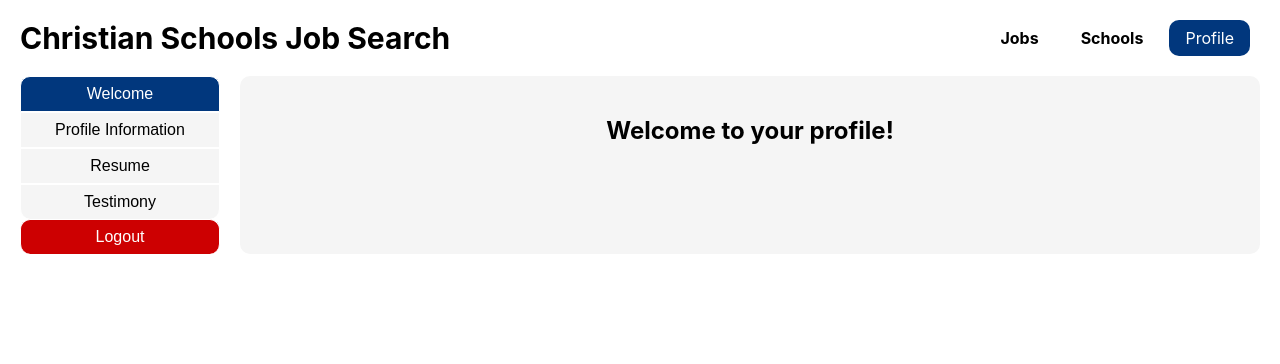
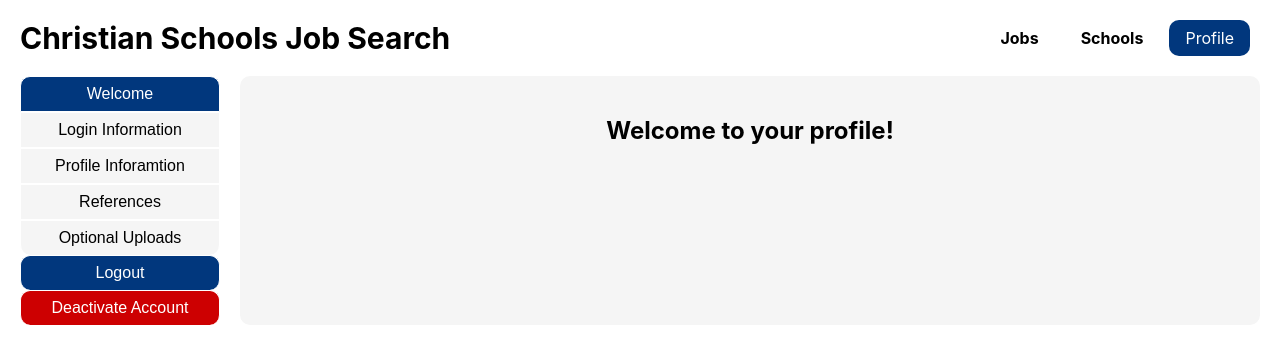
Before and after one commit to JS-7274/CSJSE-Clone, a React (Create React App) app in the folder csjse-app/client/: page /TeacherStaffProfile in a window 1280 px wide. Shown: the top 364 px of the page. Built offline with nearby package versions, Linux system fonts and the light colour scheme.

Commit message:
CSS and Content Update
Failed login component, profile pages

```diff
--- a/csjse-app/client/src/components/FailedLogin.js
+++ b/csjse-app/client/src/components/FailedLogin.js
@@ -1,12 +1,11 @@
-import React from 'react';
-
+import React from "react";
 
 //Show this if a login attempt failed
 const LoginFailed = ({ onClose }) => (
-    <div className="loginfailed">
-        <p>Account Entered Does Not Exist</p>
-        <button onClick={onClose}>Close</button>
-    </div>
+	<div className="loginfailed">
+		<p>We're sorry, no account exists with these credentials.</p>
+		<button onClick={onClose}>Try Again</button>
+	</div>
 );
 
 export default LoginFailed;
--- a/csjse-app/client/src/pages/TeacherLogin.js
+++ b/csjse-app/client/src/pages/TeacherLogin.js
@@ -47,7 +47,9 @@ export default function TeacherLogin() {
 			{/*Another container to change style*/}
 			<div className="login-container">
 				{/*Shows a component that tells the user the information entered is incorrect if the login attempt failed*/}
-				{showFailedLogin && <LoginFailed onClose={() => setFailedLogin(false)} />}
+				{showFailedLogin && (
+					<LoginFailed onClose={() => setFailedLogin(false)} />
+				)}
 				{/*Creates a form using the login-form styling and the handleSubmit functoin when the form is submitted*/}
 				<form className="login-form" onSubmit={handleSubmit}>
 					{/*Creates a header with the text "Login"*/}
--- a/csjse-app/client/src/pages/TeacherStaffProfile.js
+++ b/csjse-app/client/src/pages/TeacherStaffProfile.js
@@ -32,23 +32,32 @@ const TeacherStaffProfile = ({ user }) => {
 							className={activeTab === "Profile Information" ? "active" : ""}
 							onClick={() => handleTabClick("Profile Information")}
 						>
-							Profile Information
+							Login Information
 						</button>
 						<button
 							className={activeTab === "Resume" ? "active" : ""}
 							onClick={() => handleTabClick("Resume")}
 						>
-							Resume
+							Profile Inforamtion
 						</button>
 						<button
 							className={activeTab === "Testimony" ? "active" : ""}
 							onClick={() => handleTabClick("Testimony")}
 						>
-							Testimony
+							References
+						</button>
+						<button
+							className={activeTab === "Testimony" ? "active" : ""}
+							onClick={() => handleTabClick("Testimony")}
+						>
+							Optional Uploads
 						</button>
 					</div>
 					<div className="sidebar">
 						<button className="logout">Logout</button>
+					</div>
+					<div className="sidebar">
+						<button className="deactivate">Deactivate Account</button>
 					</div>
 				</div>
 
@@ -59,21 +68,27 @@ const TeacherStaffProfile = ({ user }) => {
 							{/* Display welcome message here */}
 						</div>
 					)}
+					{activeTab === "Login Information" && (
+						<div>
+							<h2>Login Information</h2>
+							{/* Display general profile information here */}
+						</div>
+					)}
 					{activeTab === "Profile Information" && (
 						<div>
 							<h2>Profile Information</h2>
 							{/* Display general profile information here */}
 						</div>
 					)}
-					{activeTab === "Resume" && (
+					{activeTab === "References" && (
 						<div>
-							<h2>Resume</h2>
+							<h2>References</h2>
 							{/* Display resume here */}
 						</div>
 					)}
-					{activeTab === "Testimony" && (
+					{activeTab === "Optional Uploads" && (
 						<div>
-							<h2>Testimony</h2>
+							<h2>Optional Uploads</h2>
 							{/* Display testimony here */}
 						</div>
 					)}
--- a/csjse-app/client/src/styles/FailedLogin.css
+++ b/csjse-app/client/src/styles/FailedLogin.css
@@ -1,23 +1,33 @@
 /* FailedLogin.css */
 
 .loginfailed {
+	display: flex;
+	flex-direction: column;
 	position: fixed;
 	top: 50%;
 	left: 50%;
 	transform: translate(-50%, -50%);
-    background-color: #d11515; /* Set background color to red */
-    color: #fff; /* Set text color to white */
-    padding: 10px; /* Adjust padding as needed */
-    border-radius: 5px; /* Add border-radius for rounded corners */
+	background-color: #fff; /* Set background color to red */
+	color: #000; /* Set text color to white */
+	padding: 20px; /* Adjust padding as needed */
+	border-color: #cd0001;
+	border: 5px solid #cd0001;
+	border-radius: 10px; /* Add border-radius for rounded corners */
 	box-shadow: 0 4px 8px rgba(0, 0, 0, 0.1);
 	z-index: 9999; /*so that the error will appear infront of everything else*/
 }
 
 .loginfailed button {
-    background-color: transparent; /* Make button background transparent */
+	background-color: #cd0001; /* Make button background transparent */
 	color: #fff;
-    border: 1px solid #fff; /* Add border to the button */
-    padding: 5px 10px; /* Adjust padding as needed */
+	border: 2px solid #fff; /* Add border to the button */
+	border-radius: 10px;
+	padding: 8px 16px; /* Adjust padding as needed */
 	cursor: pointer;
-    margin-top: 10px; /* Add margin to separate button from the text */
+	align-self: flex end;
 }
+
+.loginfailed button:hover {
+	background-color: #960606;
+	color: #fff;
+}
--- a/csjse-app/client/src/styles/Profiles.css
+++ b/csjse-app/client/src/styles/Profiles.css
@@ -9,6 +9,7 @@
 .side {
 	display: flex;
 	flex-direction: column;
+	justify-content: space-between;
 }
 
 .sidebar {
@@ -61,6 +62,27 @@ button.logout {
 	display: block;
 	width: 100%;
 	padding: 8px 16px;
+	background-color: #01377d;
+	color: #fff;
+	cursor: pointer;
+	text-decoration: none;
+	font-size: 16px;
+	font-weight: normal;
+	text-align: center;
+	white-space: nowrap;
+}
+
+button.logout:hover {
+	background-color: #26b170;
+	color: #fff;
+}
+
+button.deactivate {
+	position: flex;
+	align-items: flex-end;
+	display: block;
+	width: 100%;
+	padding: 8px 16px;
 	background-color: #cd0001;
 	color: #fff;
 	cursor: pointer;
@@ -71,13 +93,14 @@ button.logout {
 	white-space: nowrap;
 }
 
-button.logout:hover {
-	background-color: #960606;
+button.deactivate:hover {
+	background-color: #8e0000;
 	color: #fff;
 }
 
 .profile-content {
 	position: flex;
+	align-items: stretch;
 	width: 100%;
 	background-color: #f5f5f5;
 	align-items: center;
```
Also changed, not shown: csjse-app/client/src/styles/LoginandCreate.css (indentation only). Lines whose indentation alone changed are shown as unchanged.
